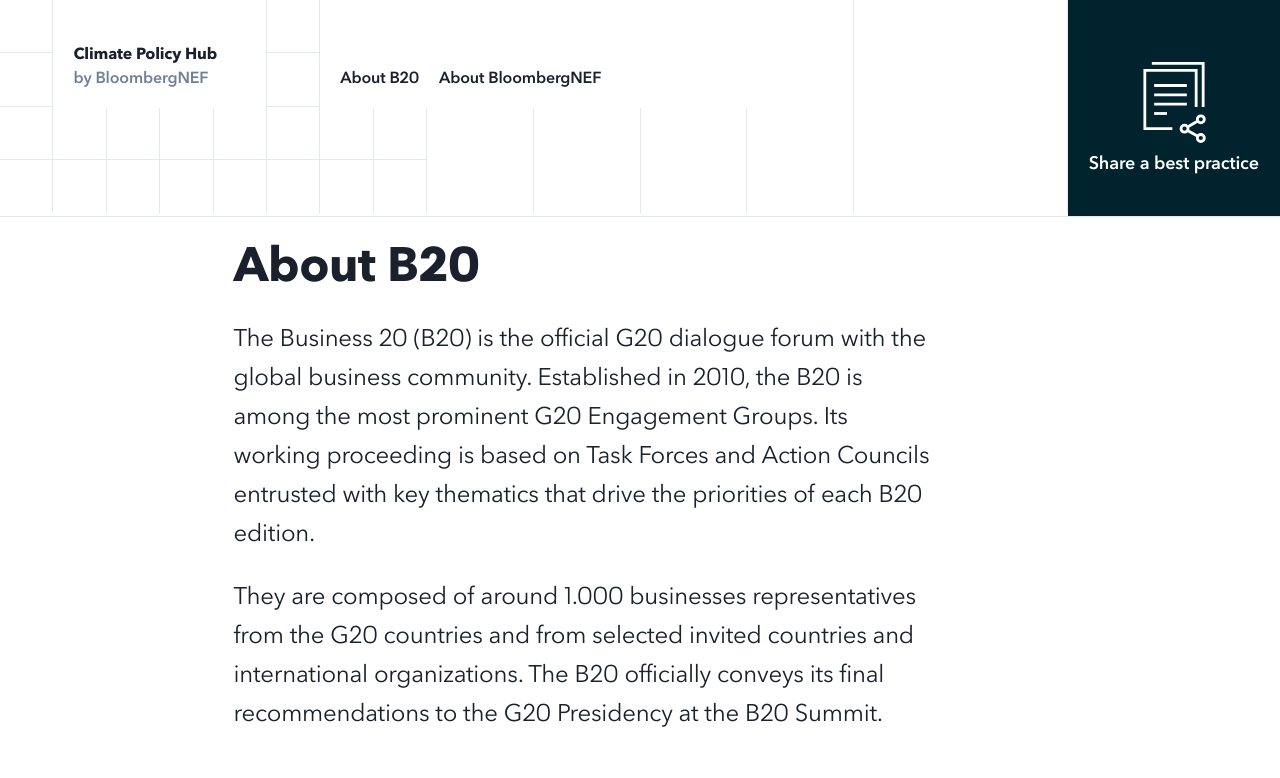
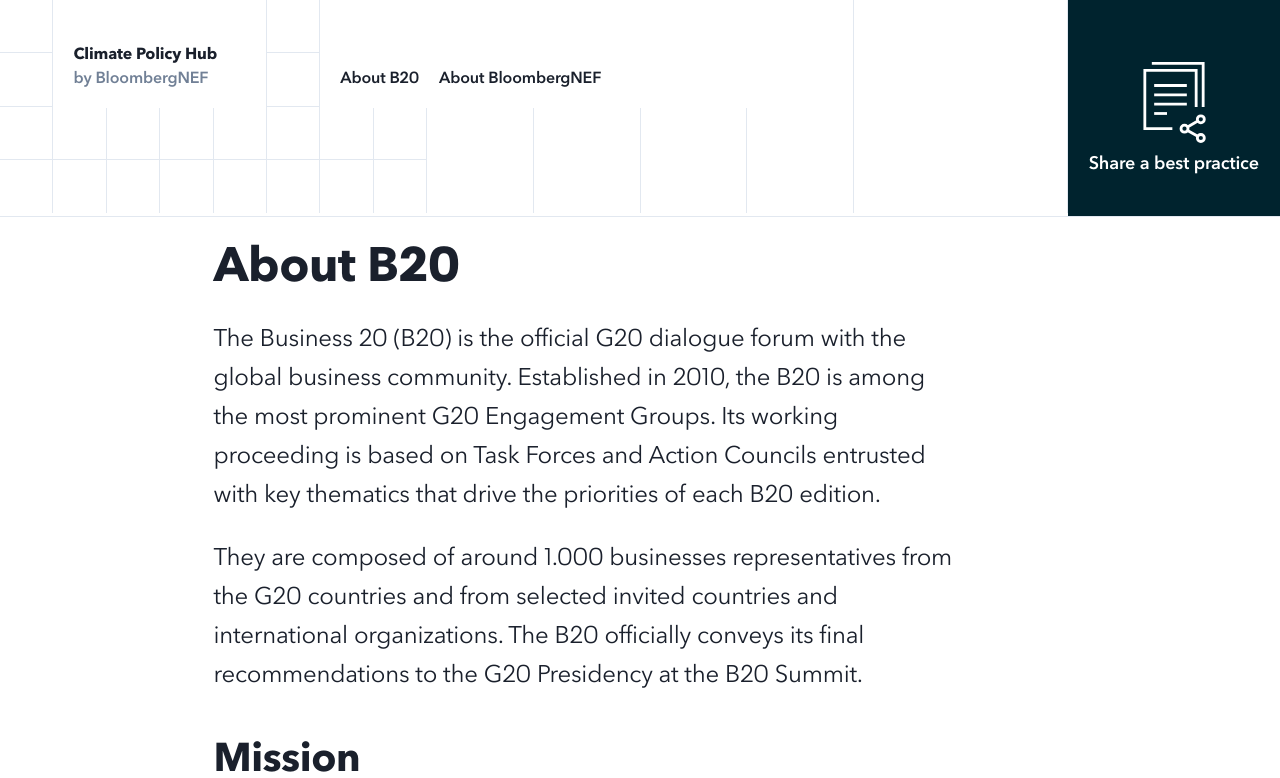
Before and after one commit to NetZero-Pathfinders/climate-policy-hub-site, a Next.js app: page /about-b20 in a window 1280 px wide. Shown: the top 778 px of the page. Built offline with nearby package versions, Linux system fonts and the light colour scheme.

Commit message:
Tweaked layouts

```diff
--- a/src/components/Icon/index.js
+++ b/src/components/Icon/index.js
@@ -133,15 +133,15 @@
       <g>
         <path
           d="M14.3219 2.65146C14.3219 3.91249 13.2809 4.93475 11.9969 4.93475C10.7128 4.93475 9.67188 3.91249 9.67188 2.65146C9.67188 1.39043 10.7128 0.368164 11.9969 0.368164C13.2809 0.368164 14.3219 1.39043 14.3219 2.65146Z"
-          stroke-dasharray="2 2"
+          strokeDasharray="2 2"
         />
         <path
           d="M14.9968 15.4679H16.7593L16.1968 8.47065C16.0843 7.07121 14.9219 6.04004 13.4969 6.04004H10.4969C9.07187 6.04004 7.90938 7.10804 7.79687 8.47065L7.23438 15.4679H9.03437"
-          stroke-dasharray="2 2"
+          strokeDasharray="2 2"
         />
         <path
           d="M15.1117 13.7002L14.3617 23.2016H9.63672L8.88672 13.7002"
-          stroke-dasharray="2 2"
+          strokeDasharray="2 2"
         />
         <path
           d="M21.1851 3.35111C21.1851 4.51044 20.2281 5.45026 19.0476 5.45026C17.8671 5.45026 16.9102 4.51044 16.9102 3.35111C16.9102 2.19177 17.8671 1.25195 19.0476 1.25195C20.2281 1.25195 21.1851 2.19177 21.1851 3.35111Z"
--- a/src/pages/about-b20.js
+++ b/src/pages/about-b20.js
@@ -11,7 +11,6 @@
   Heading,
   Text,
   SimpleGrid,
-  Box,
   Divider,
   Center,
   Icon,
@@ -21,7 +20,11 @@
   return (
     <Stack spacing={20} pb={20}>
       <SimpleGrid columns={24} gridGap="0.0625rem">
-        <Stack spacing={10} gridColumn={["2 / -2", null, null, "5 / span 14"]} py={5} px={5}>
+        <Stack
+          spacing={10}
+          gridColumn={["2 / -2", null, null, "5 / span 14"]}
+          py={5}
+        >
           <Stack spacing={6}>
             <Heading fontSize="5xl">{"About B20"}</Heading>
             <Text variant="pageSubtitle">
@@ -72,13 +75,7 @@
             </Text>
           </Stack>
         </Stack>
-        <SimpleGrid
-          columns={5}
-          gridGap={10}
-          gridColumn="2 / -2"
-          pt={10}
-          px={5}
-        >
+        <SimpleGrid columns={5} gridGap={10} gridColumn="2 / -2" pt={10} px={5}>
           <Divider gridColumn="1 / -1" opacity={1} />
           {[
             {
```
Also changed, not shown: public/framework.json (+1 -1 lines), src/pages/about-bnef.js (+1 -18 lines).
